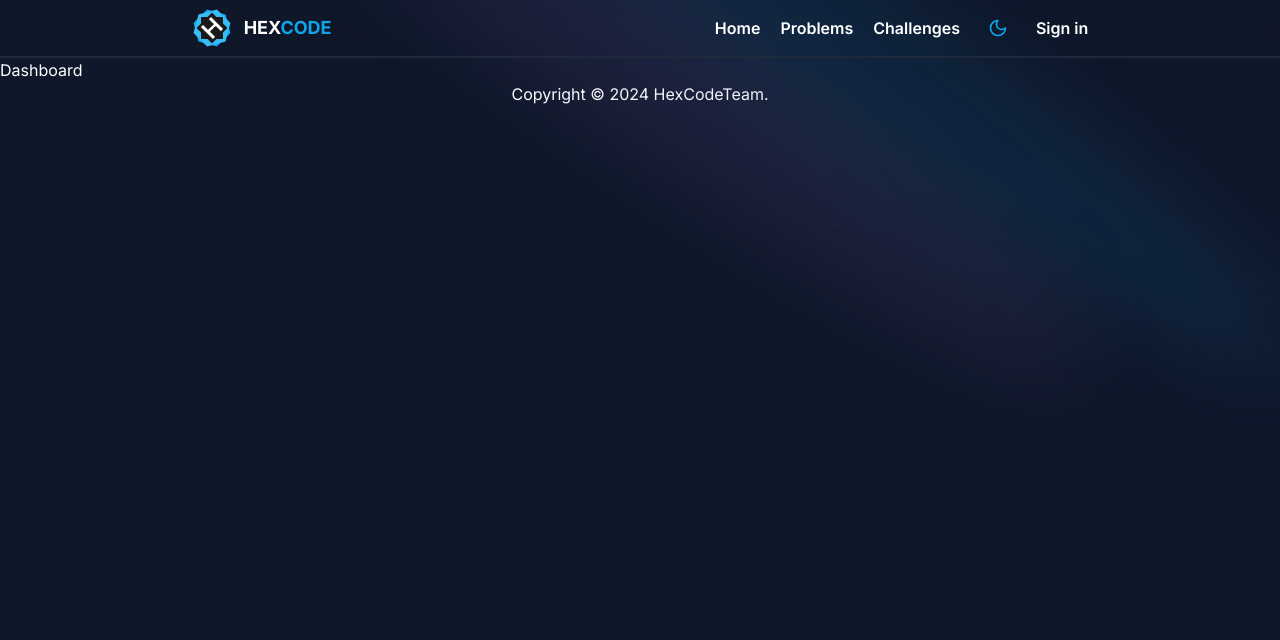
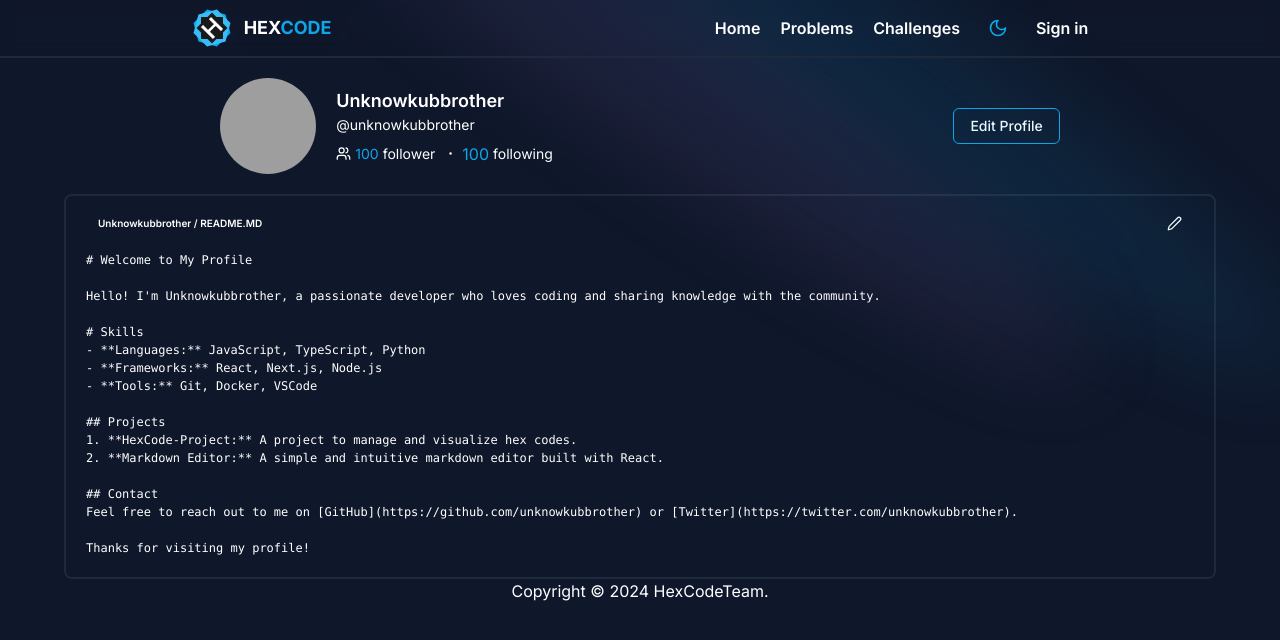
Before and after one commit to Unknowkubbrother/HexCode-Project, a Next.js app in the folder client/: page /dashboard in a window 1280 px wide. Shown: the top 640 px of the page. Built offline with nearby package versions, Linux system fonts and the light colour scheme; no server answers; grey boxes are pictures that could not be loaded.

Commit message:
update dashboard

```diff
--- /dev/null
+++ b/client/app/dashboard/_components/Profile.tsx
@@ -0,0 +1,77 @@
+import React from 'react'
+import {
+    Avatar,
+    AvatarFallback,
+    AvatarImage,
+} from "@/components/ui/avatar"
+import { Button } from '@/components/ui/button';
+import { Users, Dot,Pen } from 'lucide-react';
+import Markdown from 'react-markdown'
+
+export default function Profile() {
+    const markdown = `
+    # Welcome to My Profile
+
+    Hello! I'm Unknowkubbrother, a passionate developer who loves coding and sharing knowledge with the community.
+
+    # Skills
+    - **Languages:** JavaScript, TypeScript, Python
+    - **Frameworks:** React, Next.js, Node.js
+    - **Tools:** Git, Docker, VSCode
+
+    ## Projects
+    1. **HexCode-Project:** A project to manage and visualize hex codes.
+    2. **Markdown Editor:** A simple and intuitive markdown editor built with React.
+
+    ## Contact
+    Feel free to reach out to me on [GitHub](https://github.com/unknowkubbrother) or [Twitter](https://twitter.com/unknowkubbrother).
+
+    Thanks for visiting my profile!
+    `
+
+
+    return (
+        <main>
+            <div className='w-full flex justify-around items-center p-5'>
+                <div className='flex justify-center items-center gap-5'>
+                    <Avatar className='w-24 h-24'>
+                        <AvatarImage src="https://github.com/shadcn.png" alt="@shadcn" />
+                        <AvatarFallback>CN</AvatarFallback>
+                    </Avatar>
+                    <div className='flex flex-col'>
+                        <h1 className='text-lg font-semibold'>Unknowkubbrother</h1>
+                        <span className='text-sm'>@unknowkubbrother</span>
+                        <div className='flex gap-2 mt-[7px]'>
+                            <span className='flex gap-1 justify-center items-center text-sm'>
+                                <Users size={15} />
+                                <span className='text-primary'>100</span>
+                                <span>follower</span>
+                            </span>
+                            <span className='flex gap-1 justify-center items-center'>
+                                <Dot size={15} />
+                                <span className='text-primary'>100</span>
+                                <span className='text-sm'>following</span>
+                            </span>
+                        </div>
+                    </div>
+                </div>
+                <div className='flex justify-center items-center gap-5'>
+                    <Button variant="outline" className='border-sky-500 hover:bg-primary duration-300'>
+                        Edit Profile
+                    </Button>
+                </div>
+            </div>
+
+            <div className='w-[90%] m-auto border-2 p-5 rounded-lg flex flex-col gap-5'>
+                <div className='w-full flex justify-between items-center px-3 font-semibold'>
+                    <span className='text-[10px]'>Unknowkubbrother / README.MD</span>
+                    <span className='text-[10px]'><Pen size={15}/></span>
+                </div>
+                <Markdown className="text-[12px]">
+                    { markdown }
+                </Markdown>
+
+            </div>
+        </main>
+    )
+}
--- a/client/app/dashboard/page.tsx
+++ b/client/app/dashboard/page.tsx
@@ -1,8 +1,11 @@
-import React from 'react'
+// import React from 'react'
+import Profile from "./_components/Profile"
 
 const page = () => {
   return (
-    <div>Dashboard</div>
+    <main className="w-full ">
+      <Profile/>
+    </main>
   )
 }
 
--- a/client/package.json
+++ b/client/package.json
@@ -41,6 +41,7 @@
     "react": "^19.0.0",
     "react-dom": "^19.0.0",
     "react-hook-form": "^7.54.2",
+    "react-markdown": "^9.0.3",
     "react-simple-code-editor": "^0.14.1",
     "react-syntax-highlighter": "^15.6.1",
     "tailwind-merge": "^2.5.5",
@@ -59,6 +60,6 @@
     "typescript": "^5"
   },
   "overrides": {
-      "canvas": "3.0.1"
-    }
+    "canvas": "3.0.1"
+  }
 }
```
Also changed, not shown: 1 other file (tests, documents, lock files or other folders).
